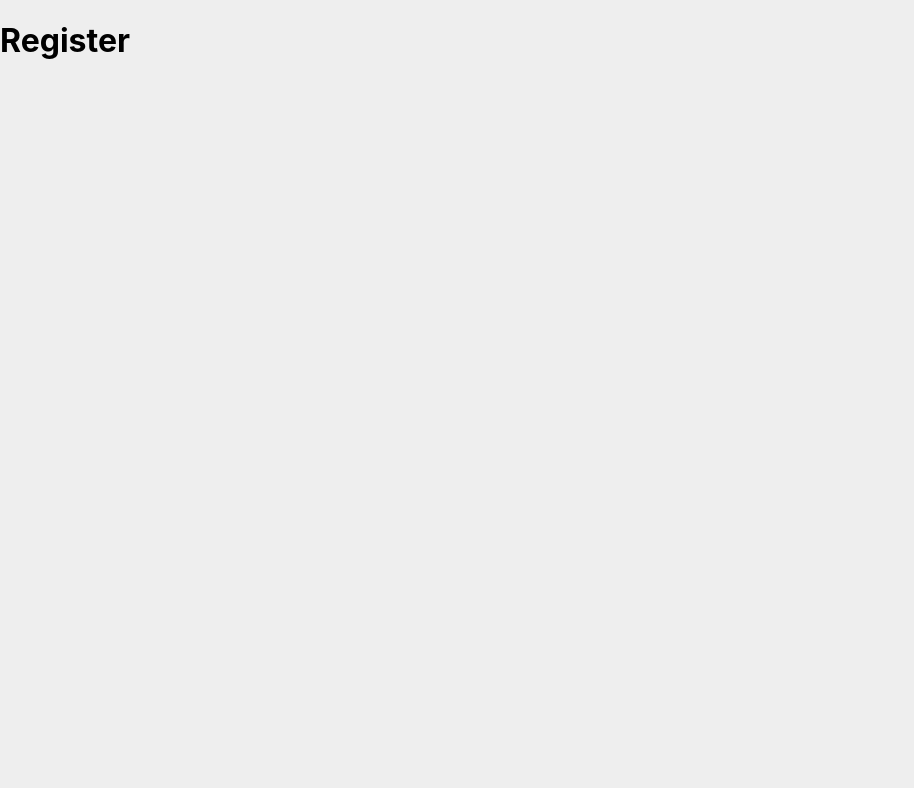
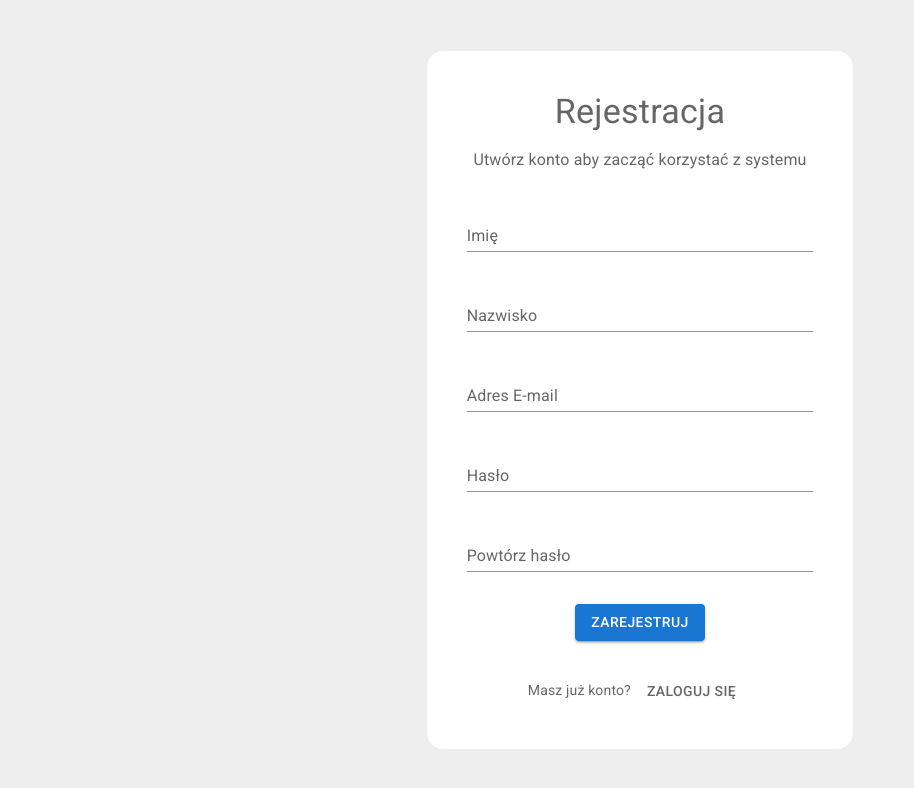
Before and after one commit to sirmarbug/my-social-app, a React (Create React App) app in the folder web/: page /register in a window 1280 px wide. Shown: the top 788 px of the page, without its empty margins (0-914 px from the left). Built offline with nearby package versions, Linux system fonts and the light colour scheme.

Commit message:
frontend: create register ui

```diff
--- a/web/src/helpers/validations.js
+++ b/web/src/helpers/validations.js
@@ -7,3 +7,18 @@ export const loginValidationSchema = new Yup.ObjectSchema({
     password: Yup.string()
         .required('Hasło jest wymagane')
 })
+
+export const registerValidationSchema = new Yup.ObjectSchema({
+    firstName: Yup.string()
+        .required('Imię jest wymagany'),
+    lastName: Yup.string()
+        .required('Nazwisko jest wymagany'),
+    email: Yup.string()
+        .required('Adres E-mail jest wymagany')
+        .email('Nieprawidłowy format adresu E-mail'),
+    password: Yup.string()
+        .required('Hasło jest wymagane'),
+    confirmPassword: Yup.string()
+        .required('Hasło jest wymagane')
+        .oneOf([Yup.ref('password'), null], 'Hasła muszą być takie same')
+})
--- a/web/src/pages/auth/Register.js
+++ b/web/src/pages/auth/Register.js
@@ -1,8 +1,121 @@
+import {Box, styled, TextField, Typography} from "@mui/material";
+import Button from "@mui/material/Button";
+import AuthLayout from "../../layouts/AuthLayout";
+import {useHistory} from "react-router-dom";
+import {useFormik} from "formik";
+import {registerValidationSchema} from "../../helpers/validations";
+
+const Form = styled("form")(() => ({
+    width: '100%'
+}))
+
 const Register = () => {
+    const history = useHistory()
+
+    const submit = (values) => {
+        console.log(JSON.stringify(values))
+        history.push('/')
+    }
+
+    const formik = useFormik({
+        initialValues: {
+            firstName: '',
+            lastName: '',
+            email: '',
+            password: '',
+            confirmPassword: '',
+        },
+        validationSchema: registerValidationSchema,
+        onSubmit: submit
+    })
+
+    const goToLogin = () => {
+        history.push('/')
+    }
+
     return (
-        <div>
-            <h1>Register</h1>
-        </div>
+        <AuthLayout>
+            <Typography mb={2} variant="h4">
+                Rejestracja
+            </Typography>
+            <Typography mb={4} variant="body1">
+                Utwórz konto aby zacząć korzystać z systemu
+            </Typography>
+            <Form onSubmit={formik.handleSubmit}>
+                <Box mb={4} width="100%">
+                    <TextField
+                        label="Imię"
+                        variant="standard"
+                        fullWidth
+                        name="firstName"
+                        value={formik.values.firstName}
+                        onChange={formik.handleChange}
+                        error={formik.touched.firstName && Boolean(formik.errors.firstName)}
+                        helperText={formik.touched.firstName && formik.errors.firstName}
+                    />
+                </Box>
+                <Box mb={4} width="100%">
+                    <TextField
+                        label="Nazwisko"
+                        variant="standard"
+                        fullWidth
+                        name="lastName"
+                        value={formik.values.lastName}
+                        onChange={formik.handleChange}
+                        error={formik.touched.lastName && Boolean(formik.errors.lastName)}
+                        helperText={formik.touched.lastName && formik.errors.lastName}
+                    />
+                </Box>
+                <Box mb={4} width="100%">
+                    <TextField
+                        label="Adres E-mail"
+                        variant="standard"
+                        fullWidth
+                        name="email"
+                        value={formik.values.email}
+                        onChange={formik.handleChange}
+                        error={formik.touched.email && Boolean(formik.errors.email)}
+                        helperText={formik.touched.email && formik.errors.email}
+                    />
+                </Box>
+                <Box mb={4} width="100%">
+                    <TextField
+                        label="Hasło"
+                        variant="standard"
+                        fullWidth
+                        type="password"
+                        name="password"
+                        value={formik.values.password}
+                        onChange={formik.handleChange}
+                        error={formik.touched.password && Boolean(formik.errors.password)}
+                        helperText={formik.touched.password && formik.errors.password}
+                    />
+                </Box>
+                <Box mb={4} width="100%">
+                    <TextField
+                        label="Powtórz hasło"
+                        variant="standard"
+                        fullWidth
+                        type="password"
+                        name="confirmPassword"
+                        value={formik.values.confirmPassword}
+                        onChange={formik.handleChange}
+                        error={formik.touched.confirmPassword && Boolean(formik.errors.confirmPassword)}
+                        helperText={formik.touched.confirmPassword && formik.errors.confirmPassword}
+                    />
+                </Box>
+                <Button
+                    variant="contained"
+                    type="submit"
+                >
+                    Zarejestruj
+                </Button>
+            </Form>
+            <Box mt={4} width="100%">
+                Masz już konto?
+                <Button variant="string" onClick={goToLogin}>Zaloguj się</Button>
+            </Box>
+        </AuthLayout>
     )
 }
 
```
